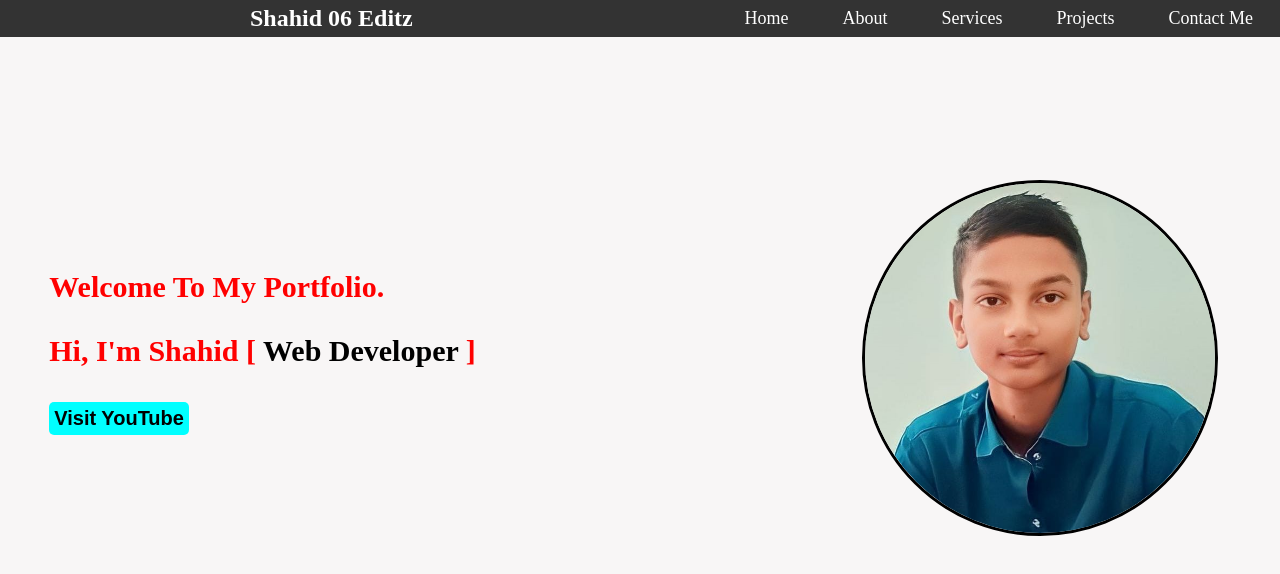
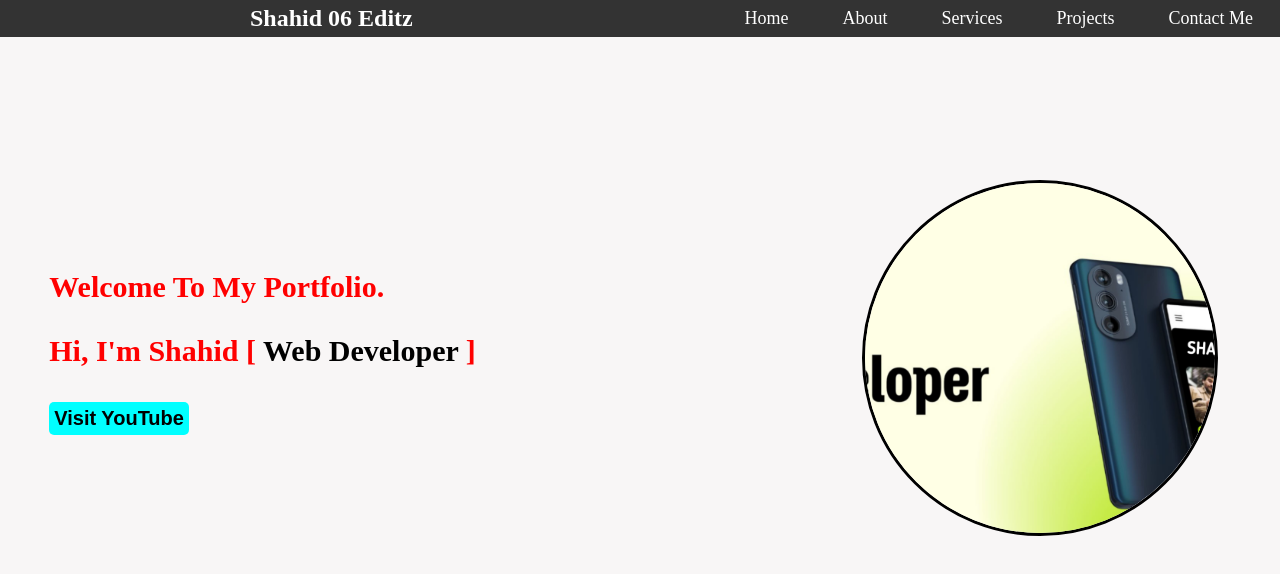
Before and after one commit to Shahid-Ansari-06/Portfolio, a plain HTML site: page index.html in a window 1280 px wide. Drawn offline with Linux system fonts and the light colour scheme.

Commit message:
Update index.html

```diff
--- a/index.html
+++ b/index.html
@@ -35,7 +35,7 @@
 
 
     <div class="circle-container">
-        <img src="youtuber image1.jpg" alt="SHAHID">
+        <img src="Shahid 06.jpg" alt="SHAHID">
     </div>
 
     <b>
```
